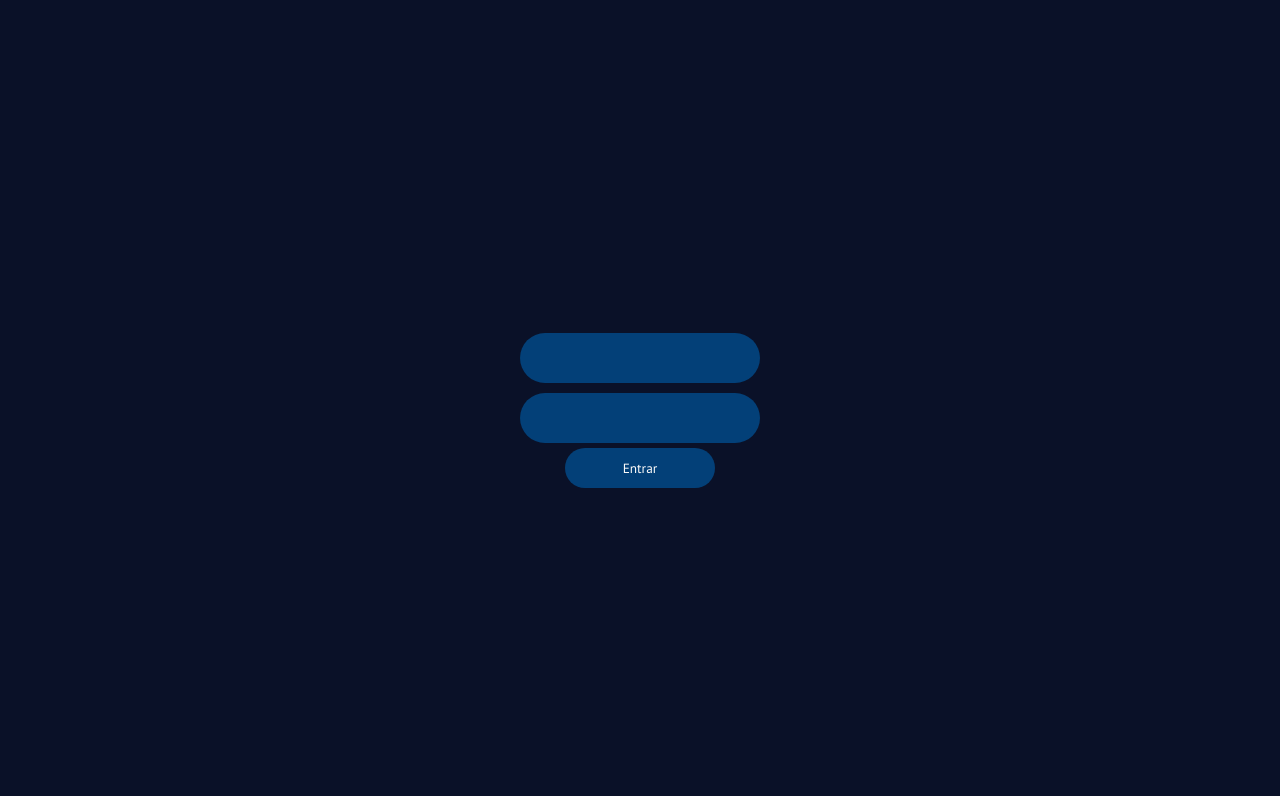
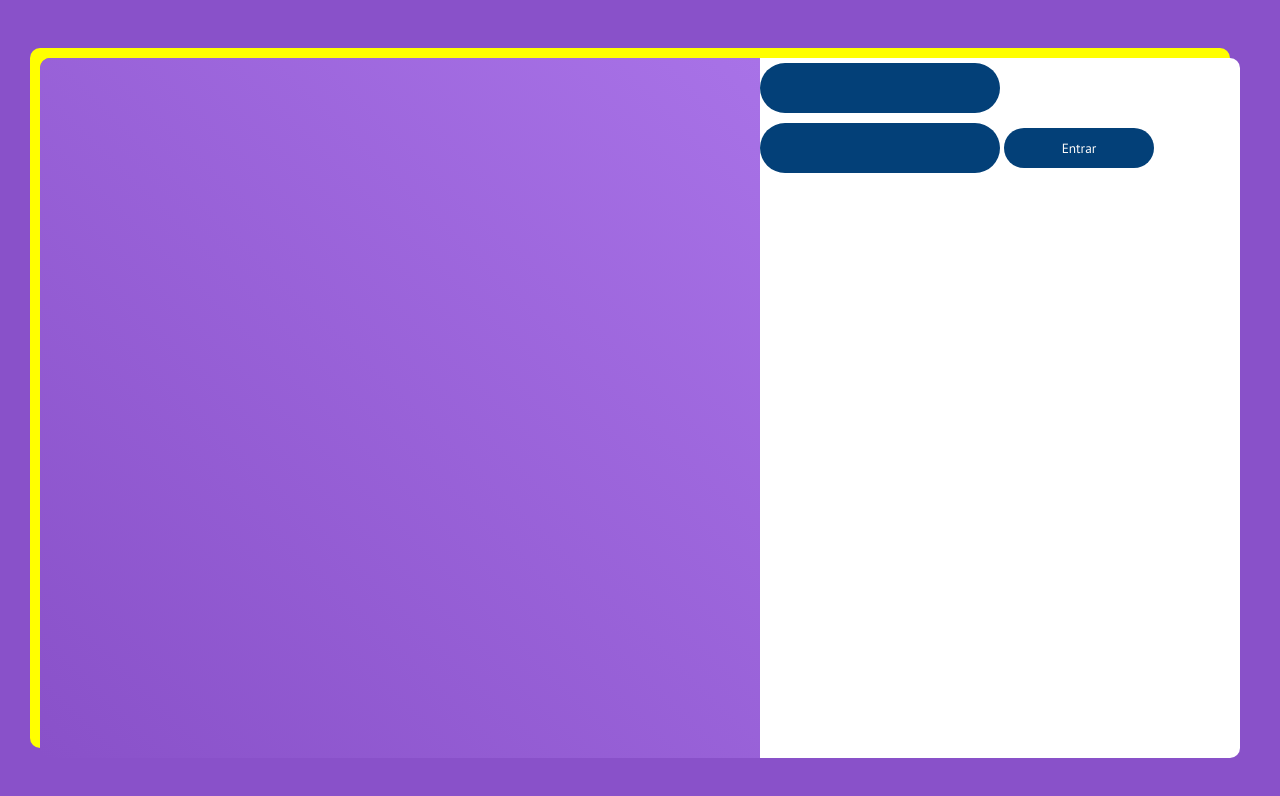
Before and after one commit to Israhribeiro/loginWeb, a plain HTML site: page index.html in a window 1280 px wide. Drawn offline with Linux system fonts and the light colour scheme.

Commit message:
Add files via upload

```diff
--- a/index.html
+++ b/index.html
@@ -9,9 +9,12 @@
 </head>
 <body>
     <div class="conteudo">
+        <div class="imagem"></div>
+        <div class="login">
         <input type="text" placeholder="" id="texto" onmouseover="showPh('#texto','Digite um texto');" onmouseout="offPh('#texto')">
         <input type="password" placeholder="" id="senha" onmouseover="showPh('#senha','Digite uma senha');" onmouseout="offPh('#senha')">
         <button>Entrar</button>
+        </div>
     </div>
 </body>
 <script src="script.js"></script>
--- a/style.css
+++ b/style.css
@@ -1,14 +1,31 @@
 @import url('https://fonts.googleapis.com/css2?family=PT+Sans&display=swap');
 body{
-    background-color: #0A1128;
+    background-color: rgb(137, 81, 201);
     display: flex;
     justify-content: center;
     align-items: center;
 }
 .conteudo{
-    display: flex;
-    flex-direction: column;
-    align-items: center;
+    display: grid;
+    grid-template-columns: 60% 40%;
+    grid-template-areas: "imagem login";
+    border-radius: 10px;
+    box-shadow: -10px -10px yellow;
+    width: 1200px;
+    height: 700px;
+}
+.login{
+    background-color: white;
+    grid-area: login;
+    border: transparent 5px;
+    border-radius: 0px 10px 10px 0px;
+}
+.imagem{
+    background-image: linear-gradient(to right top, rgb(137, 81, 201),rgb(168, 114, 231));
+    grid-area: imagem;
+    border: transparent 5px;
+    border-radius: 10px 0px 0px 10px;
+    box-shadow: yellow;
 }
 .conteudo input{
     background-color: #034078;
```
